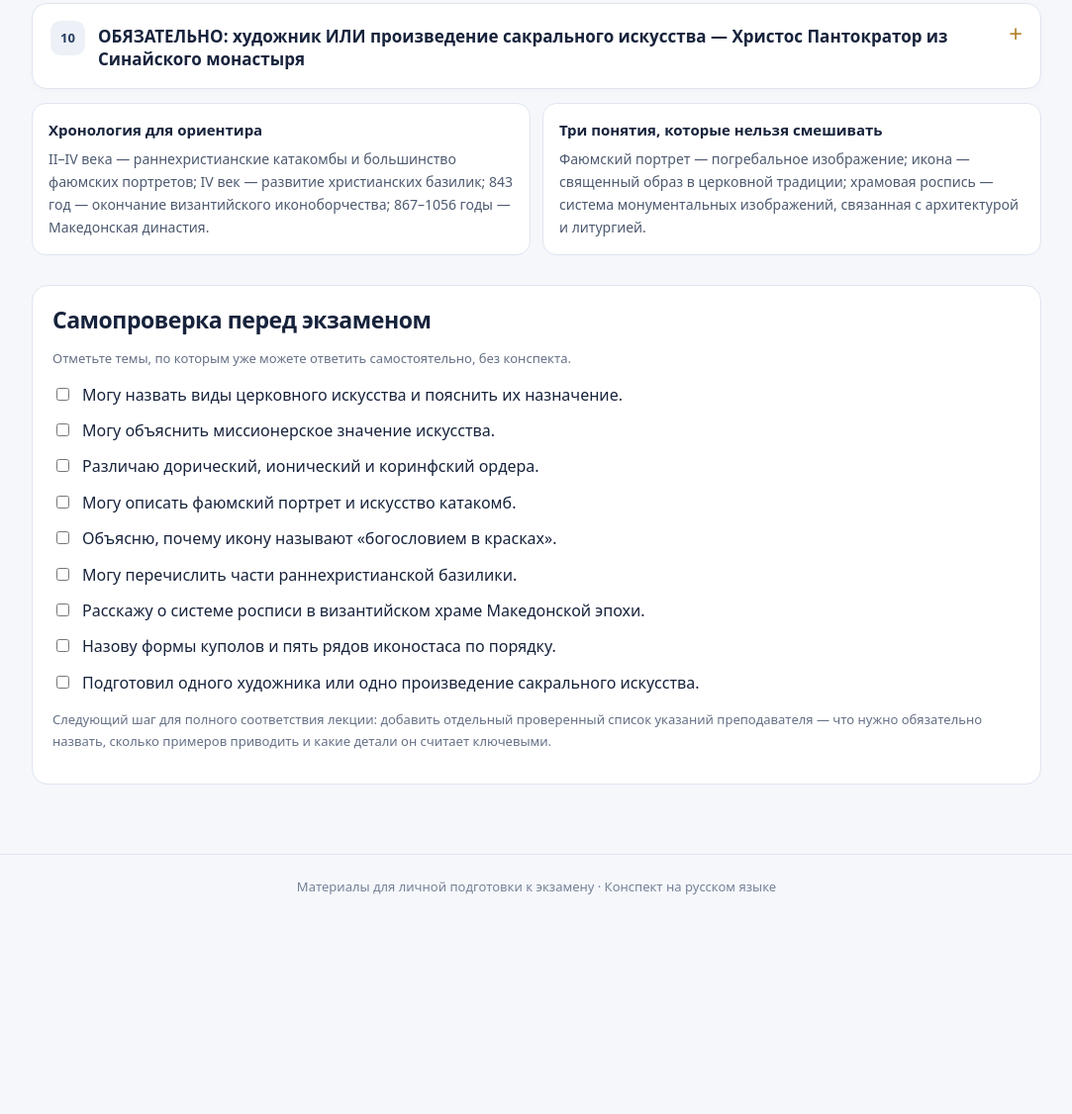
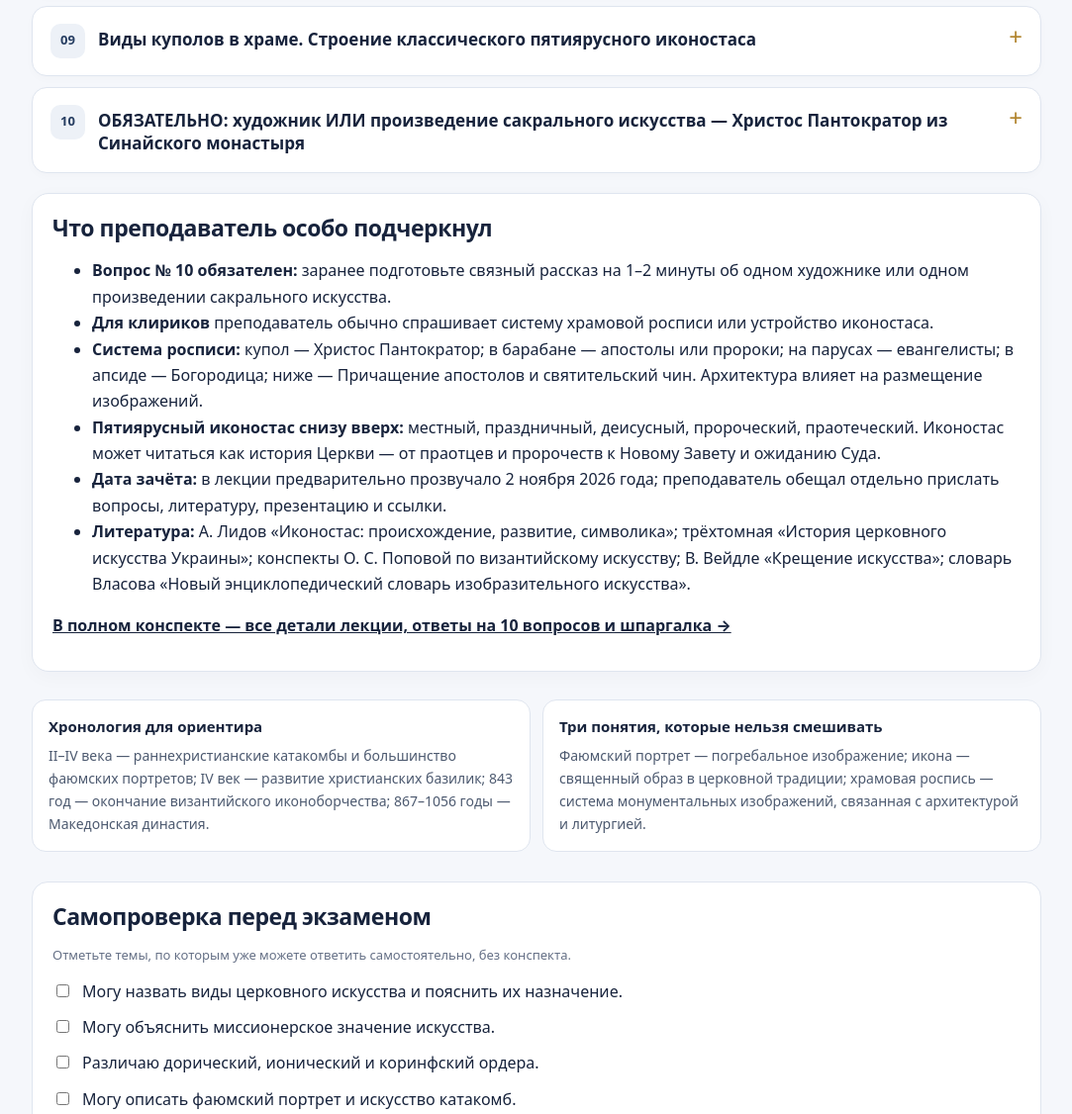
Before and after one commit to VAtapin/pmds, a plain HTML site: page dist/cerkovnoe-iskusstvo/index.html in a window 1280 px wide. Shown: the part 1674-2800 px from the top of the page at 99% size, without its empty margins (98-1181 px from the left). Before the commit the page ends 2603 px from the top, so only its background shows below. Drawn offline with Linux system fonts and the light colour scheme.

Commit message:
Update church art exam page with lecture requirements

```diff
--- a/dist/cerkovnoe-iskusstvo/index.html
+++ b/dist/cerkovnoe-iskusstvo/index.html
@@ -38,13 +38,15 @@
     <section class="hero">
       <p class="eyebrow">Экзаменационный справочник</p>
       <h1>Церковное искусство</h1>
-      <p class="lead">10 вопросов для подготовки к устному экзамену. Конспект составлен по-русски: определения, логика ответа, важные примеры и формулировки, которые удобно повторять вслух.</p>
+      <p class="lead">10 вопросов для подготовки к устному экзамену. Конспект составлен по-русски на основе лекции преподавателя: определения, логика ответа, важные памятники, термины и формулировки, которые удобно повторять вслух.</p>
+      <p><a href="../../content/cerkovnoe-iskusstvo-study-guide.md"><strong>Полный конспект лекции, 10 развёрнутых ответов и краткая шпаргалка →</strong></a></p>
       <div class="hero-tags"><span class="tag">10 экзаменационных тем</span><span class="tag">Краткий ответ + детали</span><span class="tag">Поиск по конспекту</span></div>
     </section>
 
     <div class="notice">
-      <strong>Важно о требованиях преподавателя</strong>
-      Темы ниже взяты из переданного списка из 10 вопросов. Отдельные требования к формату ответа, обязательным примерам и акцентам преподавателя пока не подтверждены расшифровкой MP3. Поэтому конспект помогает подготовить базовый ответ, но не выдаётся за дословное содержание лекции. Такие указания нужно добавить после проверки записи.
+      <strong>Материалы обновлены по расшифровке лекции</strong>
+      В конспект добавлены акценты преподавателя: античные ордера и типы храмов, фаюмские портреты, катакомбы, ранние иконы, базилика, система росписи крестово-купольного храма и история иконостаса. Полный учебный материал на русском языке включает развёрнутые ответы на все 10 вопросов, краткую шпаргалку и рекомендации преподавателя.
+      <p><a href="../../content/cerkovnoe-iskusstvo-study-guide.md"><strong>Открыть полный конспект и шпаргалку →</strong></a></p>
     </div>
 
     <section class="exam-method">
@@ -269,6 +271,19 @@
       </details>
     </section>
 
+    <section class="exam-method">
+      <h2>Что преподаватель особо подчеркнул</h2>
+      <ul>
+        <li><strong>Вопрос № 10 обязателен:</strong> заранее подготовьте связный рассказ на 1–2 минуты об одном художнике или одном произведении сакрального искусства.</li>
+        <li><strong>Для клириков</strong> преподаватель обычно спрашивает систему храмовой росписи или устройство иконостаса.</li>
+        <li><strong>Система росписи:</strong> купол — Христос Пантократор; в барабане — апостолы или пророки; на парусах — евангелисты; в апсиде — Богородица; ниже — Причащение апостолов и святительский чин. Архитектура влияет на размещение изображений.</li>
+        <li><strong>Пятиярусный иконостас снизу вверх:</strong> местный, праздничный, деисусный, пророческий, праотеческий. Иконостас может читаться как история Церкви — от праотцев и пророчеств к Новому Завету и ожиданию Суда.</li>
+        <li><strong>Дата зачёта:</strong> в лекции предварительно прозвучало 2 ноября 2026 года; преподаватель обещал отдельно прислать вопросы, литературу, презентацию и ссылки.</li>
+        <li><strong>Литература:</strong> А. Лидов «Иконостас: происхождение, развитие, символика»; трёхтомная «История церковного искусства Украины»; конспекты О. С. Поповой по византийскому искусству; В. Вейдле «Крещение искусства»; словарь Власова «Новый энциклопедический словарь изобразительного искусства».</li>
+      </ul>
+      <p><a href="../../content/cerkovnoe-iskusstvo-study-guide.md"><strong>В полном конспекте — все детали лекции, ответы на 10 вопросов и шпаргалка →</strong></a></p>
+    </section>
+
     <section class="recall" aria-label="Краткое повторение">
       <div class="recall-card"><h3>Хронология для ориентира</h3><p>II–IV века — раннехристианские катакомбы и большинство фаюмских портретов; IV век — развитие христианских базилик; 843 год — окончание византийского иконоборчества; 867–1056 годы — Македонская династия.</p></div>
       <div class="recall-card"><h3>Три понятия, которые нельзя смешивать</h3><p>Фаюмский портрет — погребальное изображение; икона — священный образ в церковной традиции; храмовая роспись — система монументальных изображений, связанная с архитектурой и литургией.</p></div>
@@ -288,7 +303,7 @@
         <label><input type="checkbox"> Назову формы куполов и пять рядов иконостаса по порядку.</label>
         <label><input type="checkbox"> Подготовил одного художника или одно произведение сакрального искусства.</label>
       </div>
-      <p class="mini">Следующий шаг для полного соответствия лекции: добавить отдельный проверенный список указаний преподавателя — что нужно обязательно назвать, сколько примеров приводить и какие детали он считает ключевыми.</p>
+      <p class="mini">Подробные ответы по лекции, пояснения терминов, литературные рекомендации и краткая шпаргалка собраны в <a href="../../content/cerkovnoe-iskusstvo-study-guide.md">полном учебном конспекте</a>.</p>
     </section>
   </main>
   <footer>Материалы для личной подготовки к экзамену · Конспект на русском языке</footer>
```
